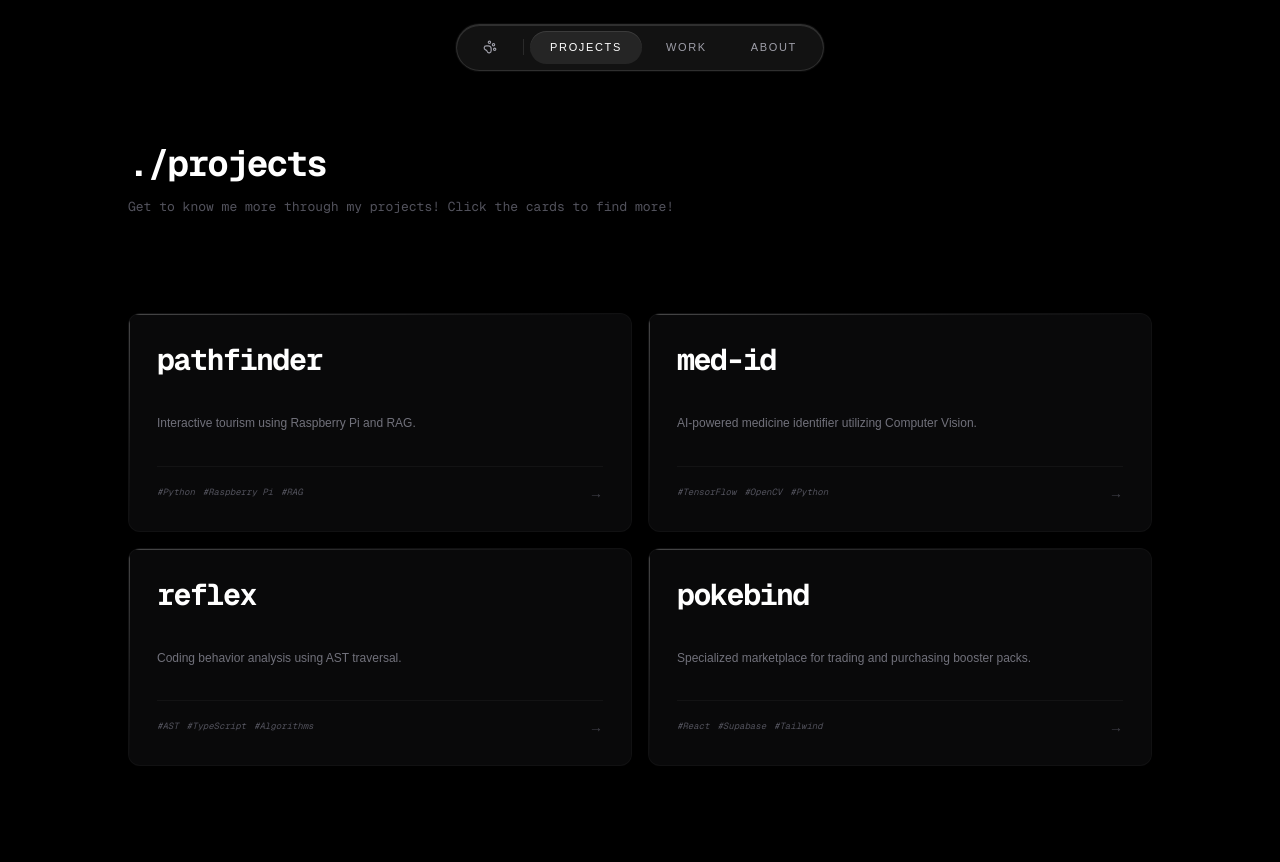
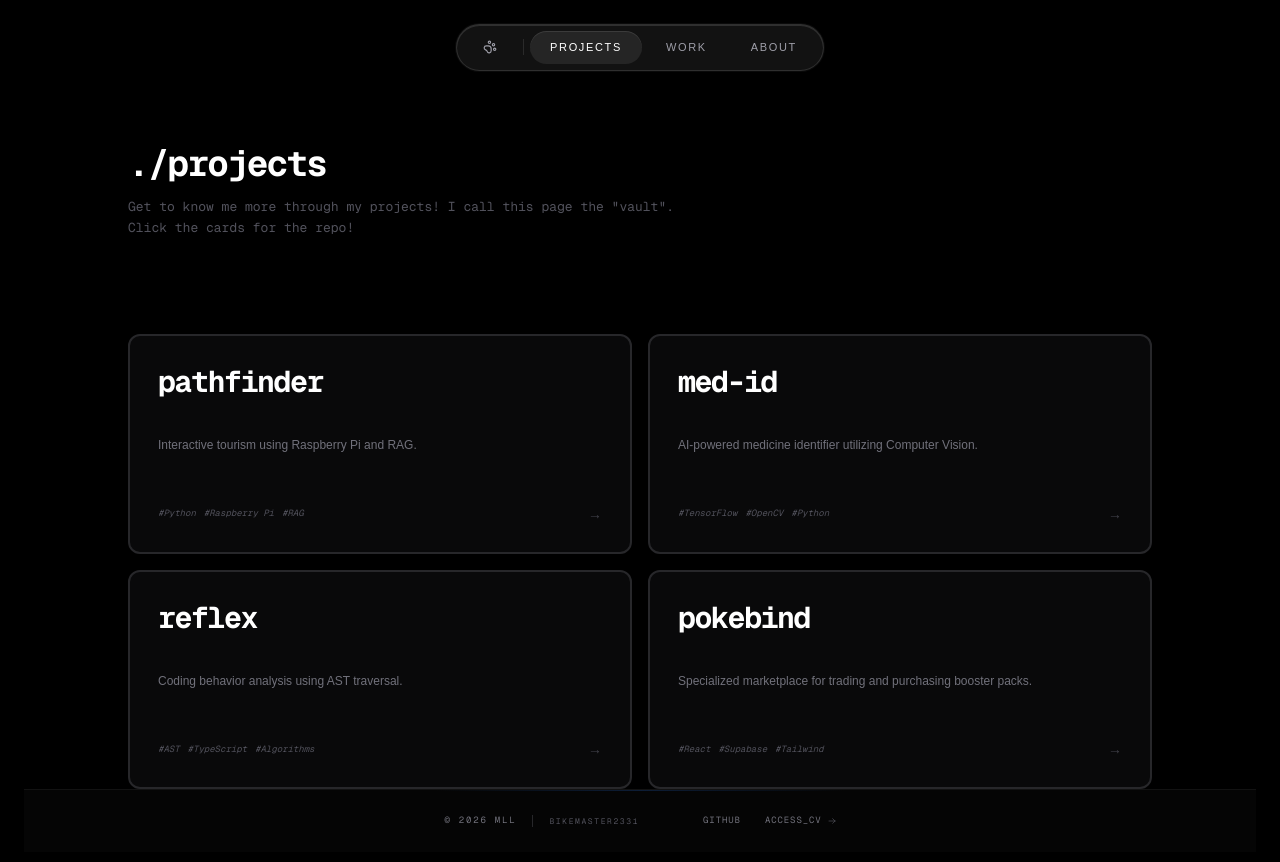
Before and after one commit to bikemaster2331/porpolyo, a Next.js app: page /projects in a window 1280 px wide. Shown: the top 862 px of the page. Built offline with nearby package versions, Linux system fonts and the light colour scheme.

Commit message:
feat: restore project links and implement hover-blur focus effect

```diff
--- a/src/app/projects/page.tsx
+++ b/src/app/projects/page.tsx
@@ -1,3 +1,5 @@
+import Footer from '@/components/footer';
+
 export default function Projects() {
   const projectData = [
     {
@@ -5,6 +7,7 @@ export default function Projects() {
       tag: "AI & IoT",
       desc: "Interactive tourism using Raspberry Pi and RAG.",
       tech: ["Python", "Raspberry Pi", "RAG"],
+      link: "https://github.com/bikemaster2331/pathfinder",
       featured: true
     },
     {
@@ -12,6 +15,7 @@ export default function Projects() {
       tag: "Computer Vision",
       desc: "AI-powered medicine identifier utilizing Computer Vision.",
       tech: ["TensorFlow", "OpenCV", "Python"],
+      link: "https://github.com/bikemaster2331/med-id",
       featured: false
     },
     {
@@ -19,6 +23,7 @@ export default function Projects() {
       tag: "Engine",
       desc: "Coding behavior analysis using AST traversal.",
       tech: ["AST", "TypeScript", "Algorithms"],
+      link: "https://github.com/bikemaster2331/reflex",
       featured: true
     },
     {
@@ -26,39 +31,32 @@ export default function Projects() {
       tag: "E-commerce",
       desc: "Specialized marketplace for trading and purchasing booster packs.",
       tech: ["React", "Supabase", "Tailwind"],
+      link: "https://github.com/bikemaster2331/pokebind",
       featured: false
     }
   ];
 
   return (
-    <div className="flex flex-col items-center min-h-screen px-6 md:pt-36 pt-12 pb-40 bg-black text-white">
-      <div className="max-w-5xl w-full">
+    <div className="flex flex-col items-center min-h-screen px-6 pt-24 md:pt-36 bg-black text-white">
+      <div className="max-w-5xl w-full flex-grow">
 
         <div className="md:mb-24 mb-14 flex flex-col gap-3">
           <h1 className="text-4xl font-mono font-bold tracking-tighter">./projects</h1>
           <p className="text-zinc-600 font-mono md:text-[13px] text-[12px] max-w-xl leading-relaxed">
-            Get to know me more through my projects! Click the cards to find more!
+            Get to know me more through my projects! I call this page the "vault". Click the cards for the repo!
           </p>
         </div>
 
-        <div className="grid grid-cols-2 gap-3 md:gap-4">
+        <div className="grid grid-cols-2 gap-3 md:gap-4 group/list">
           {projectData.map((project, i) => (
-            <div
+            <a
               key={project.name}
-              className="group relative p-5 md:p-7 h-full flex flex-col rounded-xl bg-zinc-900/40 hover:bg-zinc-800/60 transition-all duration-500 cursor-pointer overflow-hidden border border-white/[0.03] hover:border-white/10"
+              href={project.link}
+              target="_blank"
+              rel="noreferrer"
+              className="group relative p-5 md:p-7 h-full flex flex-col rounded-xl bg-zinc-900/40 hover:bg-zinc-800/60 transition-all duration-700 cursor-pointer overflow-hidden border-2 border-zinc-800 group-hover/list:blur-[4px] group-hover/list:opacity-40 hover:!blur-none hover:!opacity-100"
             >
-              <div className="absolute top-0 left-0 right-0 h-px pointer-events-none"
-                style={{
-                  background: 'linear-gradient(to right, rgba(255,255,255,0.25) 0%, rgba(255,255,255,0.08) 60%, transparent 100%)'
-                }}
-              />
-              <div className="absolute top-0 left-0 bottom-0 w-px pointer-events-none"
-                style={{
-                  background: 'linear-gradient(to bottom, rgba(255,255,255,0.25) 0%, rgba(255,255,255,0.08) 60%, transparent 100%)'
-                }}
-              />
-
-              <h3 className="text-2xl md:text-3xl text-[14px] font-bold lowercase font-mono tracking-tighter md:mb-9 mb-4 group-hover:text-white transition-colors duration-300">
+              <h3 className="text-2xl md:text-3xl font-bold lowercase font-mono tracking-tighter md:mb-9 mb-4 group-hover:text-white transition-colors duration-300">
                 {project.name}
               </h3>
 
@@ -66,7 +64,7 @@ export default function Projects() {
                 {project.desc}
               </p>
 
-              <div className="flex items-center justify-between mt-auto pt-4 border-t border-white/[0.04]">
+              <div className="flex items-center justify-between mt-auto pt-4">
                 <div className="flex flex-wrap gap-2">
                   {project.tech.map(t => (
                     <span key={t} className="text-[9px] font-mono text-zinc-600 italic">
@@ -78,11 +76,12 @@ export default function Projects() {
                   →
                 </span>
               </div>
-            </div>
+            </a>
           ))}
         </div>
 
       </div>
+      <Footer />
     </div>
   );
 }
```
